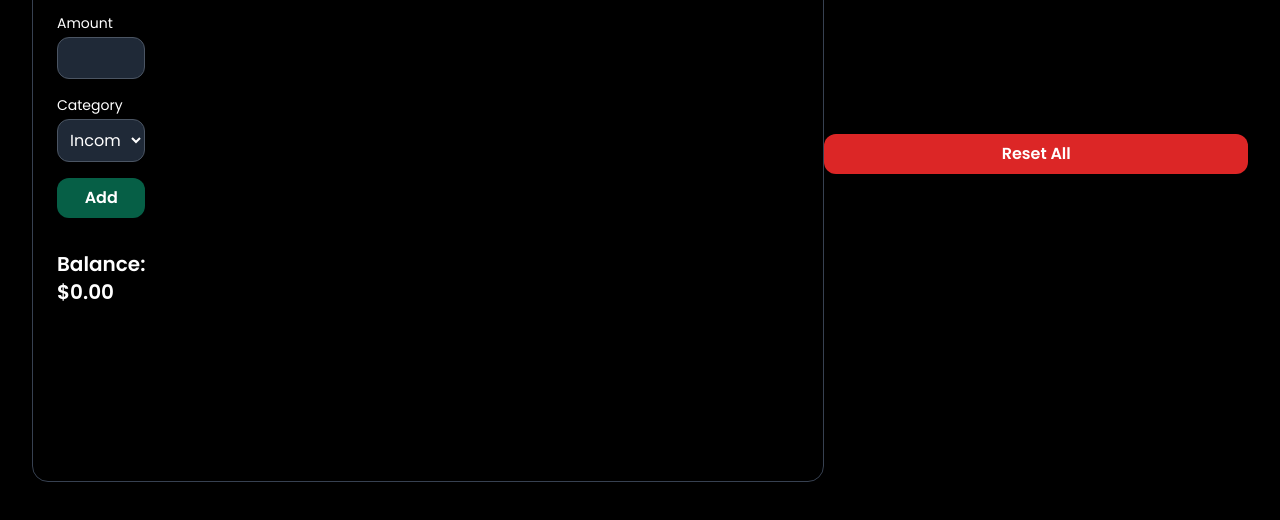
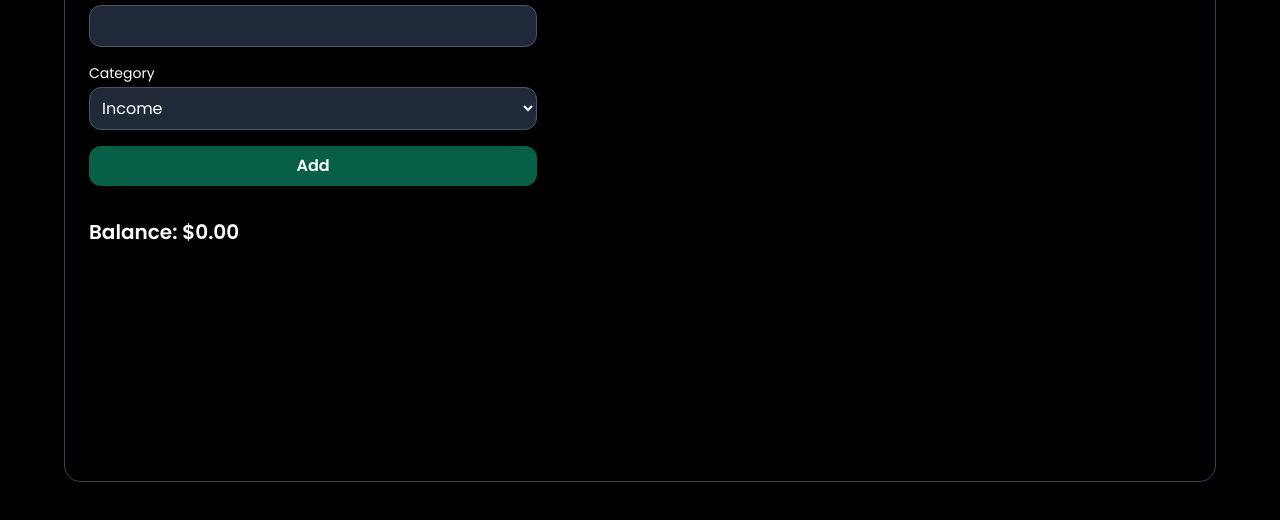
Before and after one commit to 6coffees/6coffees.github.io, a plain HTML site: page index.html in a window 1280 px wide. Shown: the part 250-770 px from the top of the page. Drawn offline with nearby package versions, Linux system fonts and the light colour scheme.

Commit message:
Update index.html

```diff
--- a/index.html
+++ b/index.html
@@ -156,8 +156,4 @@
     updateUI();
   </script>
 </body>
-  <button id="reset-btn" type="button" class="w-full bg-red-600 hover:bg-red-700 text-white py-2 rounded-xl font-semibold mt-2">
-  Reset All
-</button>
-
 </html>
```
